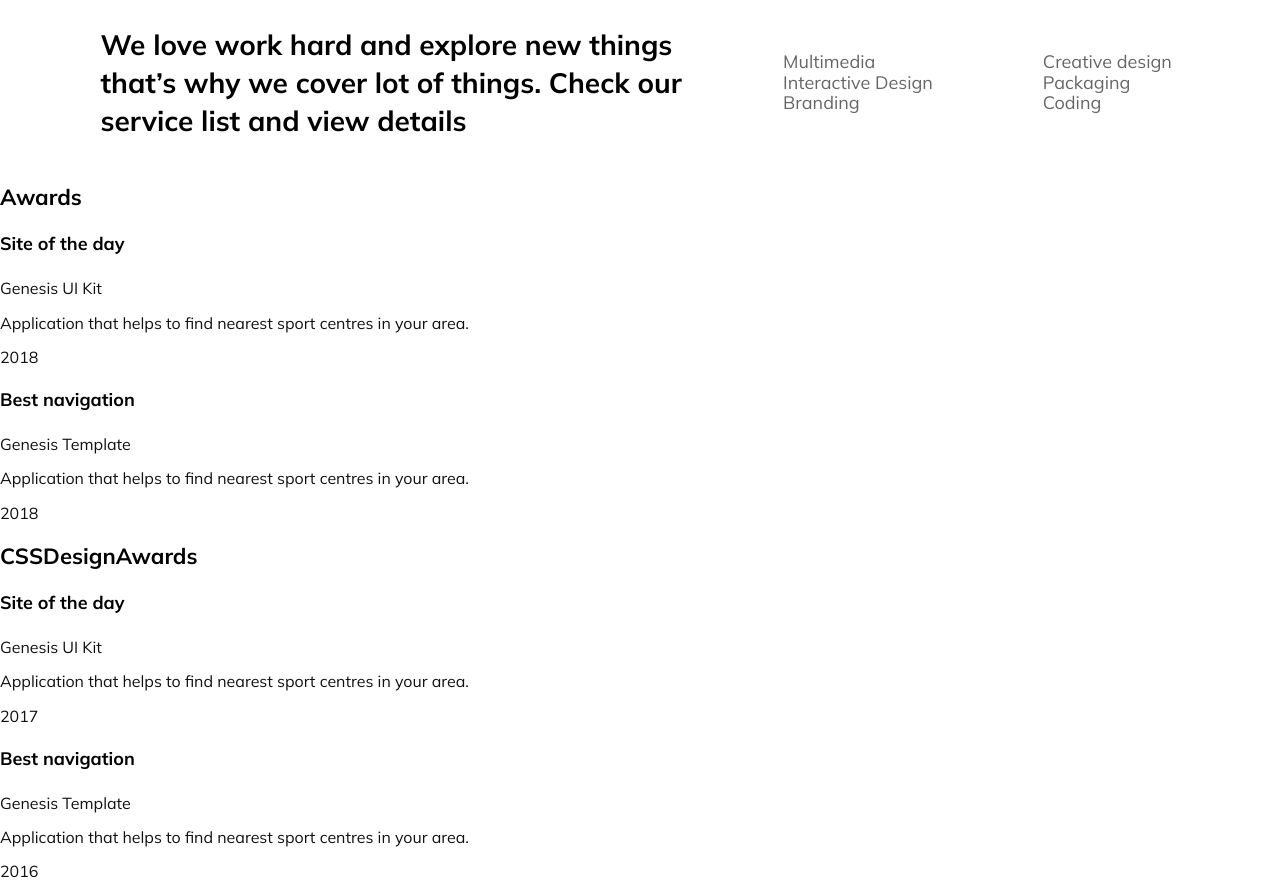
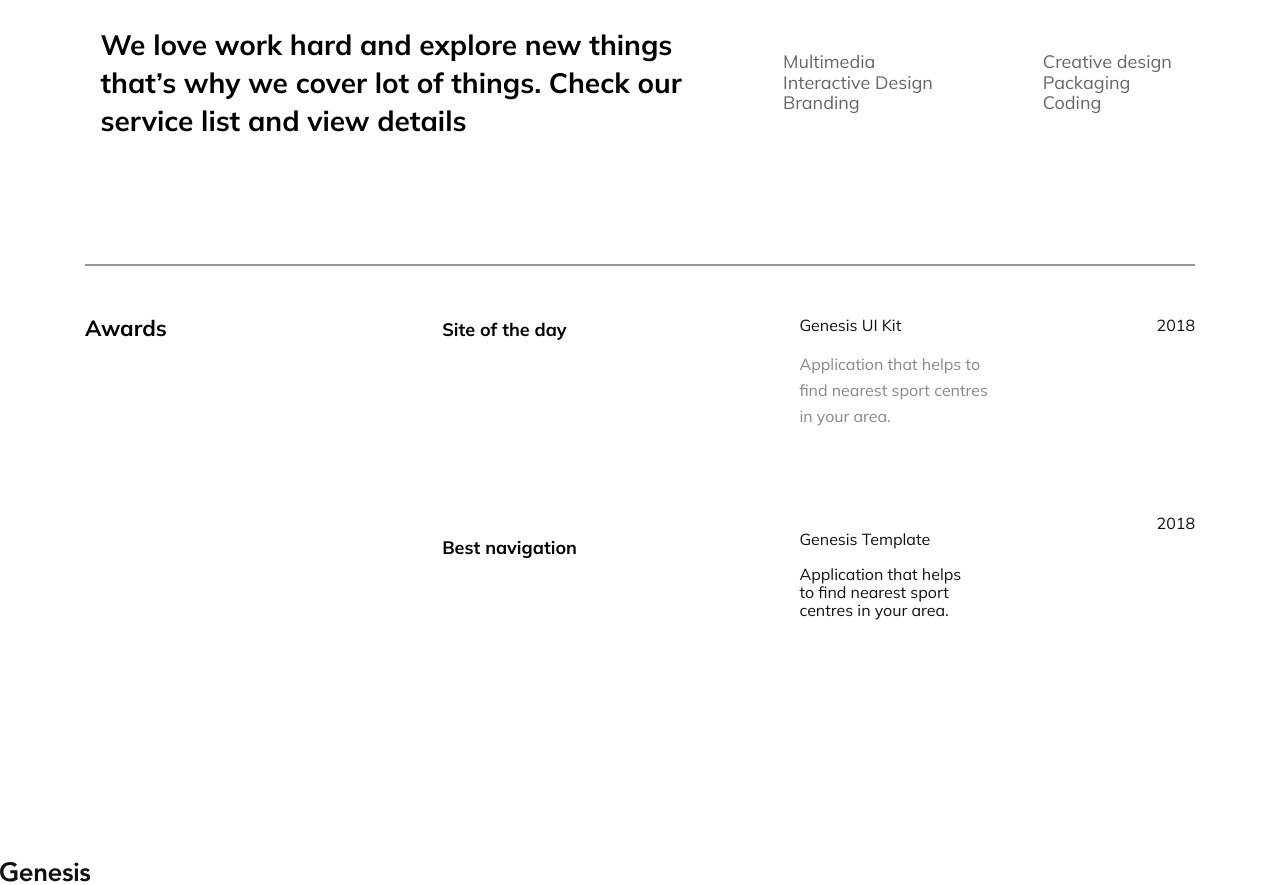
Before and after one commit to Sweodin/Project_SASS, a plain HTML site: page index.html in a window 1280 px wide. Shown: the part 2665-3550 px from the top of the page. Drawn offline with Linux system fonts and the light colour scheme.

Commit message:
Keep updating styles and index.html

```diff
--- a/Styles/_awards.scss
+++ b/Styles/_awards.scss
@@ -0,0 +1,99 @@
+@use "_colors";
+
+.awards_container {
+  display: grid;
+  grid-template-columns: repeat(6, 1fr);
+  grid-template-rows: repeat(3, 116px);
+  /* grid-template-rows: auto; */
+  /* column-gap: 10px;
+  row-gap: 10px; */
+  max-width: 1110px;
+  width: 100%;
+  max-height: 835px;
+  /* min-height: 200px; */
+  margin: auto;
+  margin-top: 101px;
+  border-top: 2px solid colors.$border-line;
+
+  &-title-top {
+    margin-top: 50px;
+    grid-column: 1 / span 2;
+    grid-row: 1;
+  }
+
+  .awards_item {
+    margin-top: 30px;
+    grid-column: 3 / span 2;
+    grid-row: 1;
+  }
+
+  .awards_text {
+    margin-top: 50px;
+    grid-column: 5 / span 6;
+    grid-row: 1;
+
+    &-main {
+      margin-top: 0;
+    }
+    &-misc {
+      max-width: 190px;
+      width: 100%;
+      min-height: 104px;
+      line-height: 26px;
+      margin-top: 12px;
+      opacity: 0.5;
+    }
+  }
+
+  .awards_year {
+    margin-top: 50px;
+    grid-column: 7 / span 7;
+    grid-row: 1;
+    text-align: right;
+  }
+}
+
+.awards_container-two {
+  display: grid;
+  grid-template-columns: repeat(6, 1fr);
+  grid-template-rows: repeat(3, 116px);
+  /* grid-template-rows: auto; */
+  /* column-gap: 10px;
+  row-gap: 10px; */
+  max-width: 1110px;
+  width: 100%;
+  /* min-height: 200px; */
+  /* height: 300px; */
+  margin: auto;
+  margin-top: -100px;
+
+  .awards_item-two {
+    /* margin-top: 30px; */
+    grid-column: 3 / span 3;
+    grid-row: 1;
+  }
+
+  .awards_text-two {
+    /* margin-top: 53px; */
+    grid-column: 5 / 6;
+    grid-row: 1;
+
+    &-main-two {
+      margin: 0;
+    }
+    &-misc-two {
+      max-width: 190px;
+      width: 100%;
+      min-height: 104px;
+      line-height: 26px;
+      margin-top: 12px;
+      opacity: 0.5;
+    }
+  }
+
+  .awards_year-two {
+    margin-top: 0px;
+    grid-column: 7 / 7;
+    grid-row: 1;
+  }
+}
--- a/Styles/_colors.scss
+++ b/Styles/_colors.scss
@@ -3,3 +3,4 @@ $text-hero: #4a4ff2;
 $hover: #4a4ff2;
 $p-color: #111111;
 $h1-color: #111111;
+$border-line: #979797;
--- a/index.html
+++ b/index.html
@@ -91,20 +91,20 @@
 
     <!----- Services ----->
 
-    <section class="service_container ">
+    <section class="service_container">
       <article class="service_container-info">
-        <h2 class="service-text ">
+        <h2 class="service-text">
           We love work hard and explore new things that’s why we cover lot of
           things. Check our service list and view details
         </h2>
       </article>
-      <section class="main_list ">
-        <ul class="main_list-left ">
+      <section class="main_list">
+        <ul class="main_list-left">
           <li>Multimedia</li>
           <li>Interactive Design</li>
           <li>Branding</li>
         </ul>
-        <ul class="main_list-right ">
+        <ul class="main_list-right">
           <li>Creative design</li>
           <li>Packaging</li>
           <li>Coding</li>
@@ -117,32 +117,33 @@
       <section class="awards_container">
         <h3 class="awards_container-title-top">Awards</h3>
         <section class="awards_item">
-        <h4 class="award_headtxt">Site of the day</h4>
+          <h4 class="awards_headtxt">Site of the day</h4>
         </section>
-      <div class="award_text">
-        <p>Genesis UI Kit</p>
-        <p>
+        <div class="awards_text">
+          <p class="awards_text-main">Genesis UI Kit</p>
+          <p class="awards_text-misc">
             Application that helps to find nearest sport centres in your area.
           </p>
         </div>
-      <p class="award_year">2018</p>
+        <p class="awards_year">2018</p>
       </section>
       <section class="awards_container-two">
-      <section class="award_item-two">
-        <h4 class="award_headtxt-two">Best navigation</h4>
+        <section class="awards_item-two">
+          <h4 class="awards_headtxt-two">Best navigation</h4>
         </section>
-      <div class="award_text-two">
-        <p>Genesis Template</p>
-        <p>
+        <div class="awards_text-two">
+          <p class="awards_text-main-two">Genesis Template</p>
+          <p class="awards_text-misc-two">
             Application that helps to find nearest sport centres in your area.
           </p>
         </div>
-      <p class="award_year-two">2018</p>
+        <p class="awards_year-two">2018</p>
       </section>
+
 
     <!----- Awards Bottom ----->
 
-    <section class="awards_container-two">
+    <!-- <section class="awards_container">
       <h3 class="awards_container-title-top">CSSDesignAwards</h3>
       <section class="awards_item">
         <h4 class="award_headtxt">Site of the day</h4>
@@ -166,7 +167,7 @@
         </p>
       </div>
       <p class="award_year-two">2016</p>
-    </section>
+    </section> -->
 
     <!----- Footer section ----->
 
```
Also changed, not shown: Styles/_project.scss (line endings or trailing spaces), Styles/style.css. Lines whose indentation alone changed are shown as unchanged.
